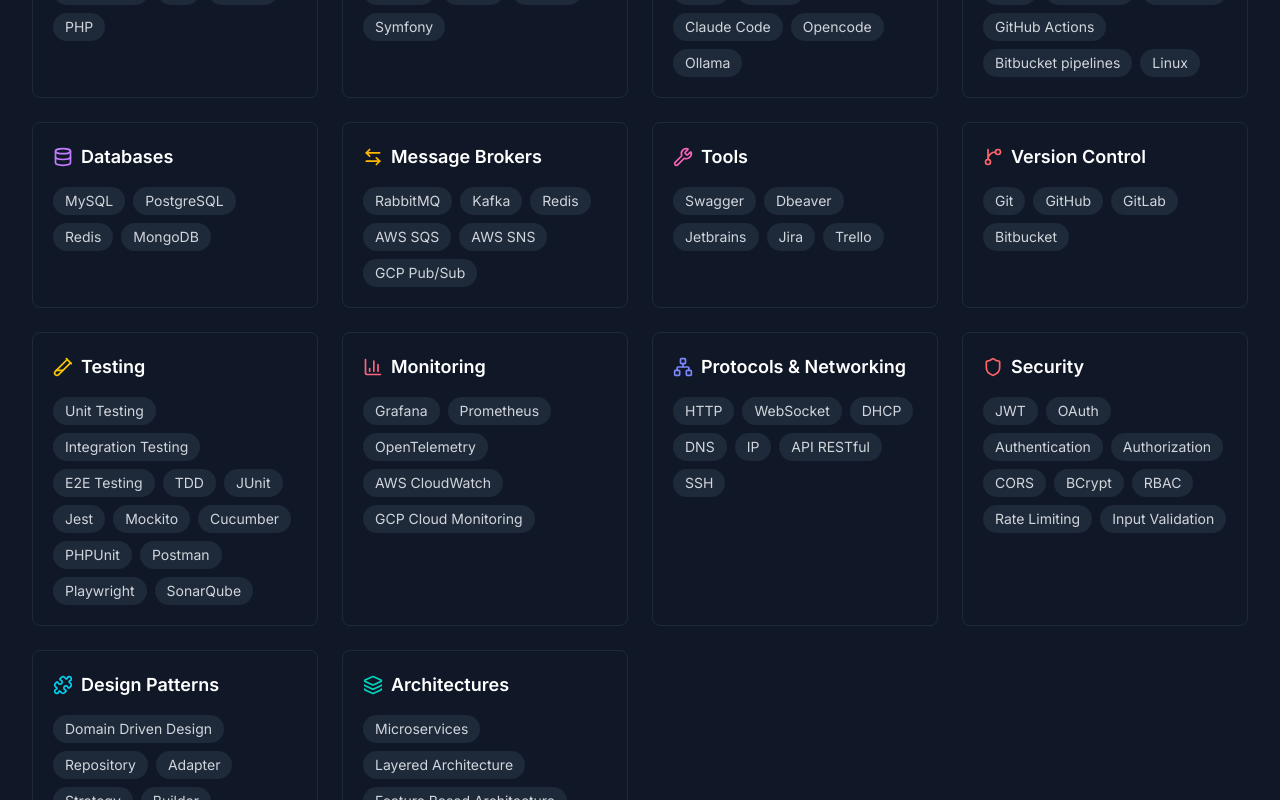
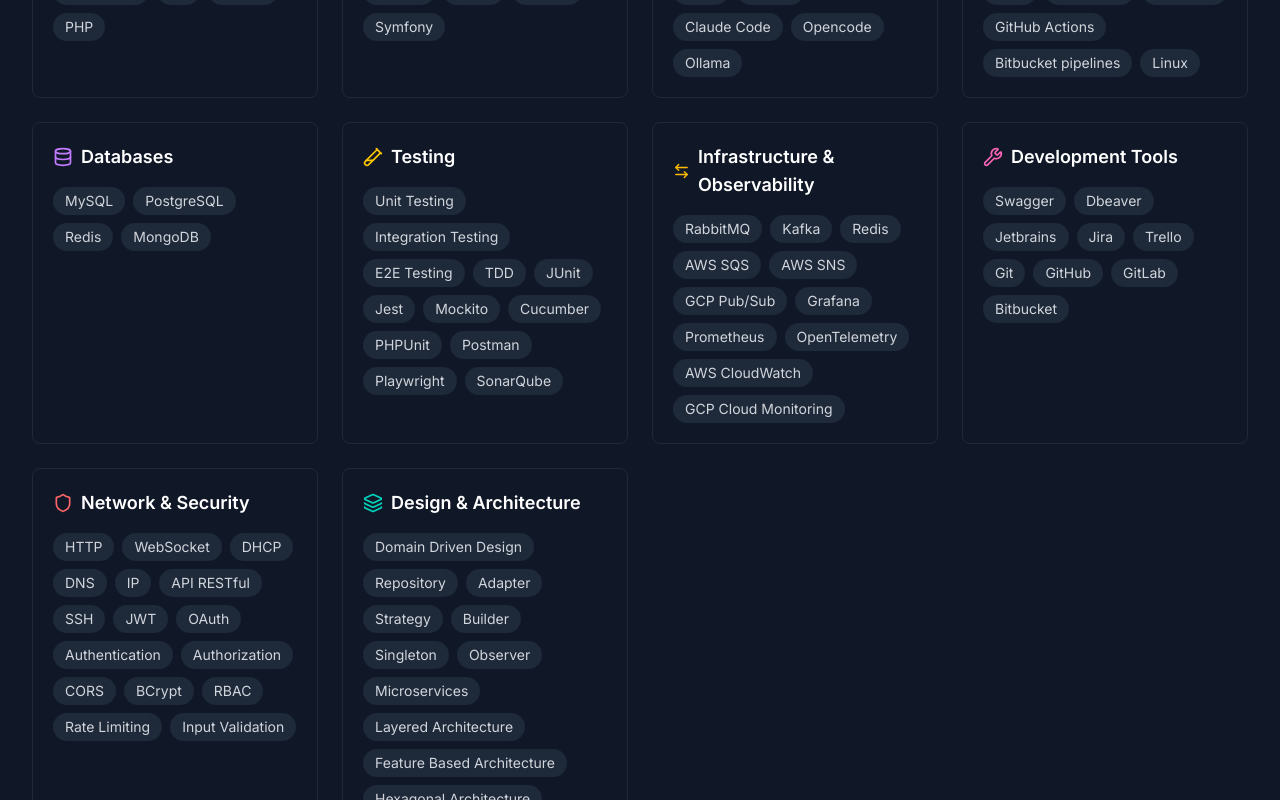
Before and after one commit to albertmenendezg/portfolio, a Next.js app: page / in a window 1280 px wide. Shown: the part 4740-5540 px from the top of the page. Built offline with nearby package versions, Linux system fonts and the light colour scheme.

Commit message:
refactor: merge skill categories for better balance
- Merge messageBrokers + monitoring → infrastructure
- Merge tools + versionControl → devTools
- Merge protocols + security → networkSecurity
- Merge designPatterns + architectures → designArchitecture
- 14 categories → 10

```diff
--- a/src/components/Skills.tsx
+++ b/src/components/Skills.tsx
@@ -5,7 +5,7 @@
 import { useTranslation } from "react-i18next";
 import {
   Code2, Box, Database, Cloud, Wrench, TestTube2,
-  Puzzle, Sparkles, GitBranch, ArrowLeftRight, BarChart3, Network, Shield, Layers
+  Sparkles, ArrowLeftRight, Shield, Layers
 } from "lucide-react";
 
 const skillCategoriesKeys = [
@@ -14,15 +14,11 @@
   { key: "ai", items: skills.ai, color: "text-violet-600 dark:text-violet-400", bg: "bg-violet-500/10", icon: Sparkles },
   { key: "devops", items: skills.devops, color: "text-orange-600 dark:text-orange-400", bg: "bg-orange-500/10", icon: Cloud },
   { key: "databases", items: skills.databases, color: "text-purple-600 dark:text-purple-400", bg: "bg-purple-500/10", icon: Database },
-  { key: "messageBrokers", items: skills.messageBrokers, color: "text-amber-600 dark:text-amber-400", bg: "bg-amber-500/10", icon: ArrowLeftRight },
-  { key: "tools", items: skills.tools, color: "text-pink-600 dark:text-pink-400", bg: "bg-pink-500/10", icon: Wrench },
-  { key: "versionControl", items: skills.versionControl, color: "text-red-600 dark:text-red-400", bg: "bg-red-500/10", icon: GitBranch },
   { key: "testing", items: skills.testing, color: "text-yellow-600 dark:text-yellow-400", bg: "bg-yellow-500/10", icon: TestTube2 },
-  { key: "monitoring", items: skills.monitoring, color: "text-rose-600 dark:text-rose-400", bg: "bg-rose-500/10", icon: BarChart3 },
-  { key: "protocols", items: skills.protocols, color: "text-indigo-600 dark:text-indigo-400", bg: "bg-indigo-500/10", icon: Network },
-  { key: "security", items: skills.security, color: "text-red-600 dark:text-red-400", bg: "bg-red-500/10", icon: Shield },
-  { key: "designPatterns", items: skills.designPatterns, color: "text-cyan-600 dark:text-cyan-400", bg: "bg-cyan-500/10", icon: Puzzle },
-  { key: "architectures", items: skills.architectures, color: "text-teal-600 dark:text-teal-400", bg: "bg-teal-500/10", icon: Layers },
+  { key: "infrastructure", items: skills.infrastructure, color: "text-amber-600 dark:text-amber-400", bg: "bg-amber-500/10", icon: ArrowLeftRight },
+  { key: "devTools", items: skills.devTools, color: "text-pink-600 dark:text-pink-400", bg: "bg-pink-500/10", icon: Wrench },
+  { key: "networkSecurity", items: skills.networkSecurity, color: "text-red-600 dark:text-red-400", bg: "bg-red-500/10", icon: Shield },
+  { key: "designArchitecture", items: skills.designArchitecture, color: "text-teal-600 dark:text-teal-400", bg: "bg-teal-500/10", icon: Layers },
 ];
 
 export default function Skills() {
--- a/src/data/portfolio.ts
+++ b/src/data/portfolio.ts
@@ -84,16 +84,12 @@
   frameworks: ["SpringBoot", "Node.js", "NestJS", "React", "Next.js", "Symfony"],
   databases: ["MySQL", "PostgreSQL", "Redis", "MongoDB"],
   devops: ["Docker", "Kubernetes", "AWS", "GCP", "Terraform", "GitLab CI", "GitHub Actions", "Bitbucket pipelines", "Linux"],
-  tools: ["Swagger", "Dbeaver", "Jetbrains", "Jira", "Trello"],
   testing: ["Unit Testing", "Integration Testing", "E2E Testing", "TDD", "JUnit", "Jest", "Mockito", "Cucumber", "PHPUnit", "Postman", "Playwright", "SonarQube"],
-  architectures: ["Microservices", "Layered Architecture", "Feature Based Architecture", "Hexagonal Architecture", "Event Driven Architecture"],
-  designPatterns: ["Domain Driven Design", "Repository", "Adapter", "Strategy", "Builder", "Singleton", "Observer"],
   ai: ["Prompt Engineering", "Agents", "MCP", "Codex", "Claude Code", "Opencode", "Ollama"],
-  versionControl: ["Git", "GitHub", "GitLab", "Bitbucket"],
-  messageBrokers: ["RabbitMQ", "Kafka", "Redis", "AWS SQS", "AWS SNS", "GCP Pub/Sub"],
-  monitoring: ["Grafana", "Prometheus", "OpenTelemetry", "AWS CloudWatch", "GCP Cloud Monitoring"],
-  protocols: ["HTTP", "WebSocket", "DHCP", "DNS", "IP", "API RESTful", "SSH"],
-  security: ["JWT", "OAuth", "Authentication", "Authorization", "CORS", "BCrypt", "RBAC", "Rate Limiting", "Input Validation"]
+  infrastructure: ["RabbitMQ", "Kafka", "Redis", "AWS SQS", "AWS SNS", "GCP Pub/Sub", "Grafana", "Prometheus", "OpenTelemetry", "AWS CloudWatch", "GCP Cloud Monitoring"],
+  devTools: ["Swagger", "Dbeaver", "Jetbrains", "Jira", "Trello", "Git", "GitHub", "GitLab", "Bitbucket"],
+  networkSecurity: ["HTTP", "WebSocket", "DHCP", "DNS", "IP", "API RESTful", "SSH", "JWT", "OAuth", "Authentication", "Authorization", "CORS", "BCrypt", "RBAC", "Rate Limiting", "Input Validation"],
+  designArchitecture: ["Domain Driven Design", "Repository", "Adapter", "Strategy", "Builder", "Singleton", "Observer", "Microservices", "Layered Architecture", "Feature Based Architecture", "Hexagonal Architecture", "Event Driven Architecture"]
 };
 
 export const education = [
--- a/src/i18n/locales/en.json
+++ b/src/i18n/locales/en.json
@@ -129,16 +129,12 @@
     "frameworks": "Frameworks",
     "databases": "Databases",
     "devops": "DevOps",
-    "tools": "Tools",
     "testing": "Testing",
-    "architectures": "Architectures",
-    "designPatterns": "Design Patterns",
     "ai": "AI",
-    "versionControl": "Version Control",
-    "messageBrokers": "Message Brokers",
-    "monitoring": "Monitoring",
-    "protocols": "Protocols & Networking",
-    "security": "Security"
+    "infrastructure": "Infrastructure & Observability",
+    "devTools": "Development Tools",
+    "networkSecurity": "Network & Security",
+    "designArchitecture": "Design & Architecture"
   },
   "certifications": {
     "title": "Certifications",
--- a/src/i18n/locales/es.json
+++ b/src/i18n/locales/es.json
@@ -129,16 +129,12 @@
     "frameworks": "Frameworks",
     "databases": "Bases de Datos",
     "devops": "DevOps",
-    "tools": "Herramientas",
     "testing": "Testing",
-    "architectures": "Arquitecturas",
-    "designPatterns": "Patrones de Diseño",
     "ai": "IA",
-    "versionControl": "Control de Versiones",
-    "messageBrokers": "Brokers de Mensajería",
-    "monitoring": "Monitorización",
-    "protocols": "Protocolos y Redes",
-    "security": "Seguridad"
+    "infrastructure": "Infraestructura y Observabilidad",
+    "devTools": "Herramientas de Desarrollo",
+    "networkSecurity": "Redes y Seguridad",
+    "designArchitecture": "Diseño y Arquitectura"
   },
   "certifications": {
     "title": "Certificaciones",
```
